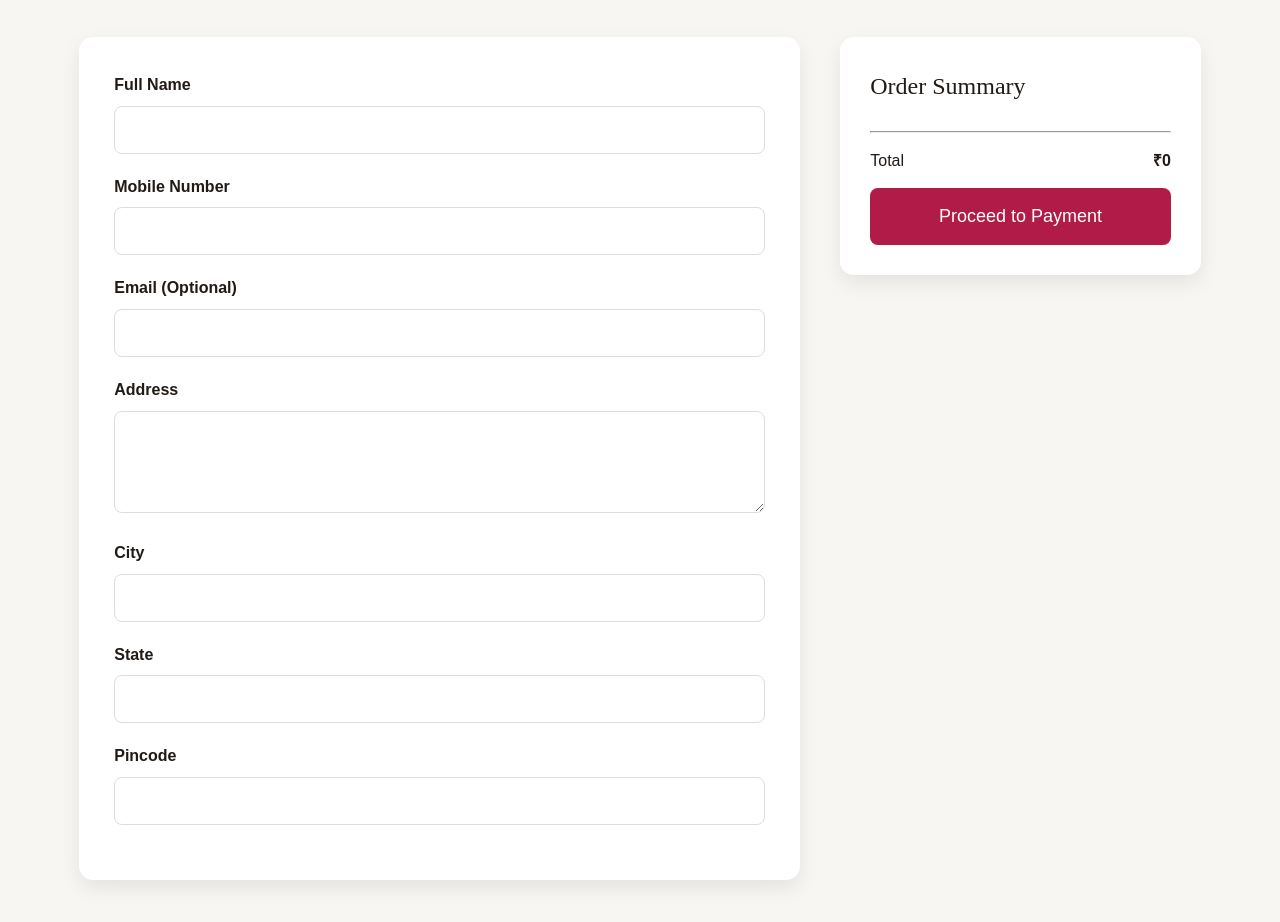
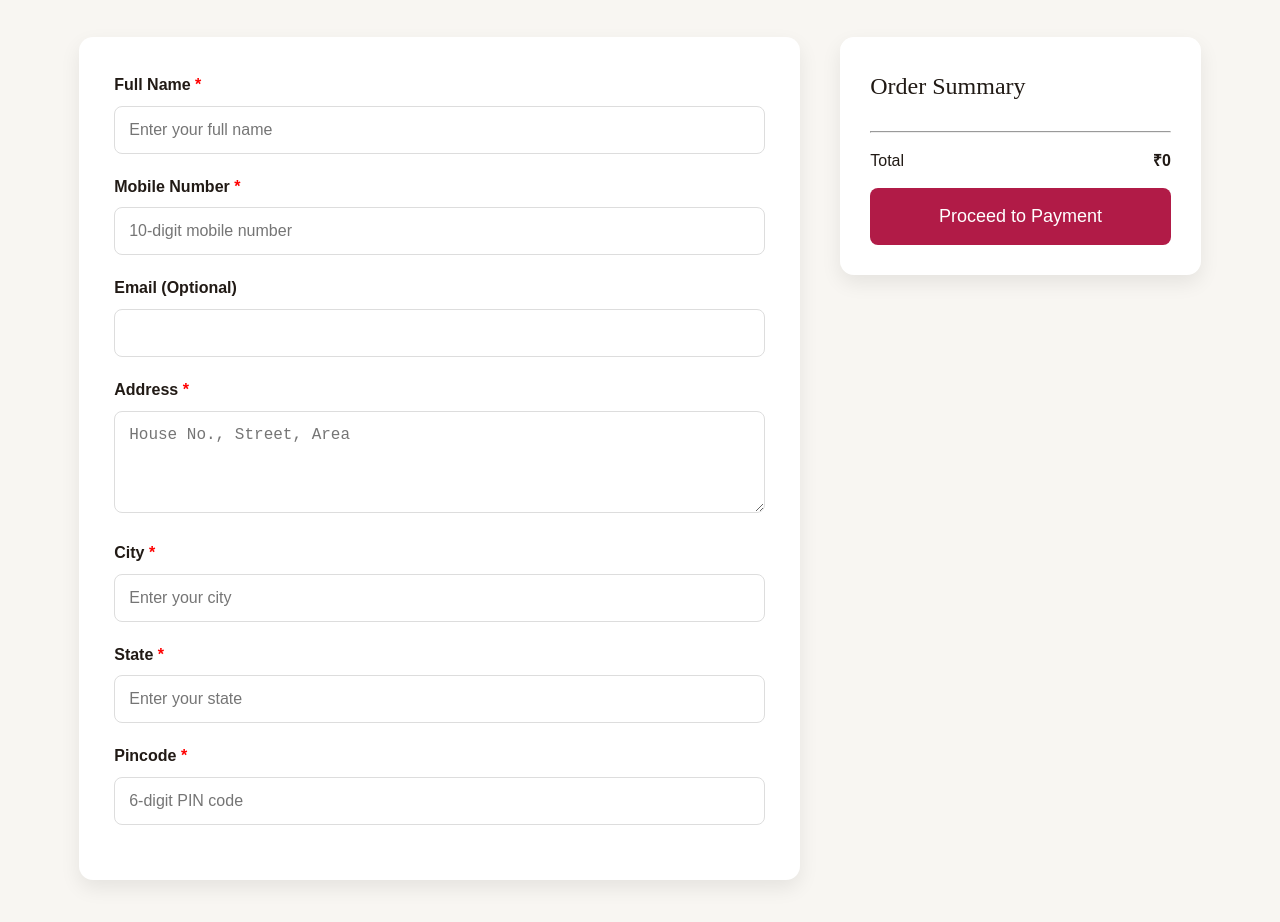
Before and after one commit to parakhcreation/parakhcreation.github.io, a plain HTML site: page checkout.html in a window 1280 px wide. Shown: the part 104-1026 px from the top of the page. Drawn offline with nearby package versions, Linux system fonts and the light colour scheme; files that its build step writes are made by us from their sources; no server answers.

Commit message:
Updated checkout form validation

```diff
--- a/checkout.html
+++ b/checkout.html
@@ -67,6 +67,13 @@ label{
     display:block;
 
     margin-bottom:8px;
+
+    font-weight:bold;
+
+}
+.required{
+
+    color:red;
 
     font-weight:bold;
 
@@ -174,13 +181,23 @@ grid-template-columns:1fr;
 <div class="form-box">
 
 <div class="form-group">
-<label>Full Name</label>
-<input id="name" type="text">
+<label>Full Name <span class="required">*</span></label>
+<input
+    id="name"
+    type="text"
+    required
+    placeholder="Enter your full name">
 </div>
 
 <div class="form-group">
-<label>Mobile Number</label>
-<input id="phone" type="tel">
+<label>Mobile Number <span class="required">*</span></label>
+<input
+    id="phone"
+    type="tel"
+    required
+    maxlength="10"
+    pattern="[0-9]{10}"
+    placeholder="10-digit mobile number">
 </div>
 
 <div class="form-group">
@@ -189,23 +206,41 @@ grid-template-columns:1fr;
 </div>
 
 <div class="form-group">
-<label>Address</label>
-<textarea id="address" rows="4"></textarea>
+<label>Address <span class="required">*</span></label>
+<textarea
+    id="address"
+    rows="4"
+    required
+    placeholder="House No., Street, Area"></textarea>
 </div>
 
 <div class="form-group">
-<label>City</label>
-<input id="city" type="text">
+<label>City <span class="required">*</span></label>
+<input
+    id="city"
+    type="text"
+    required
+    placeholder="Enter your city">
 </div>
 
 <div class="form-group">
-<label>State</label>
-<input id="state" type="text">
+<label>State <span class="required">*</span></label>
+<input
+    id="state"
+    type="text"
+    required
+    placeholder="Enter your state">
 </div>
 
 <div class="form-group">
-<label>Pincode</label>
-<input id="pincode" type="text">
+<label>Pincode <span class="required">*</span></label>
+<input
+    id="pincode"
+    type="text"
+    required
+    maxlength="6"
+    pattern="[0-9]{6}"
+    placeholder="6-digit PIN code">
 </div>
 
 </div>
--- a/js/checkout.js
+++ b/js/checkout.js
@@ -74,17 +74,50 @@ document.getElementById("payNow").onclick = () => {
     const state = document.getElementById("state").value.trim();
     const pincode = document.getElementById("pincode").value.trim();
 
-    if (
-        !name ||
-        !phone ||
-        !address ||
-        !city ||
-        !state ||
-        !pincode
-    ) {
+    if (name === "") {
 
-        alert("Please fill all required fields.");
+        alert("Please enter your Full Name.");
+        document.getElementById("name").focus();
+        return;
 
+    }
+
+    if (!/^[0-9]{10}$/.test(phone)) {
+
+        alert("Please enter a valid 10-digit Mobile Number.");
+        document.getElementById("phone").focus();
+        return;
+
+    }
+
+    if (address === "") {
+
+        alert("Please enter your Delivery Address.");
+        document.getElementById("address").focus();
+        return;
+
+    }
+
+    if (city === "") {
+
+        alert("Please enter your City.");
+        document.getElementById("city").focus();
+        return;
+
+    }
+
+    if (state === "") {
+
+        alert("Please enter your State.");
+        document.getElementById("state").focus();
+        return;
+
+    }
+
+    if (!/^[0-9]{6}$/.test(pincode)) {
+
+        alert("Please enter a valid 6-digit Pincode.");
+        document.getElementById("pincode").focus();
         return;
 
     }
```
